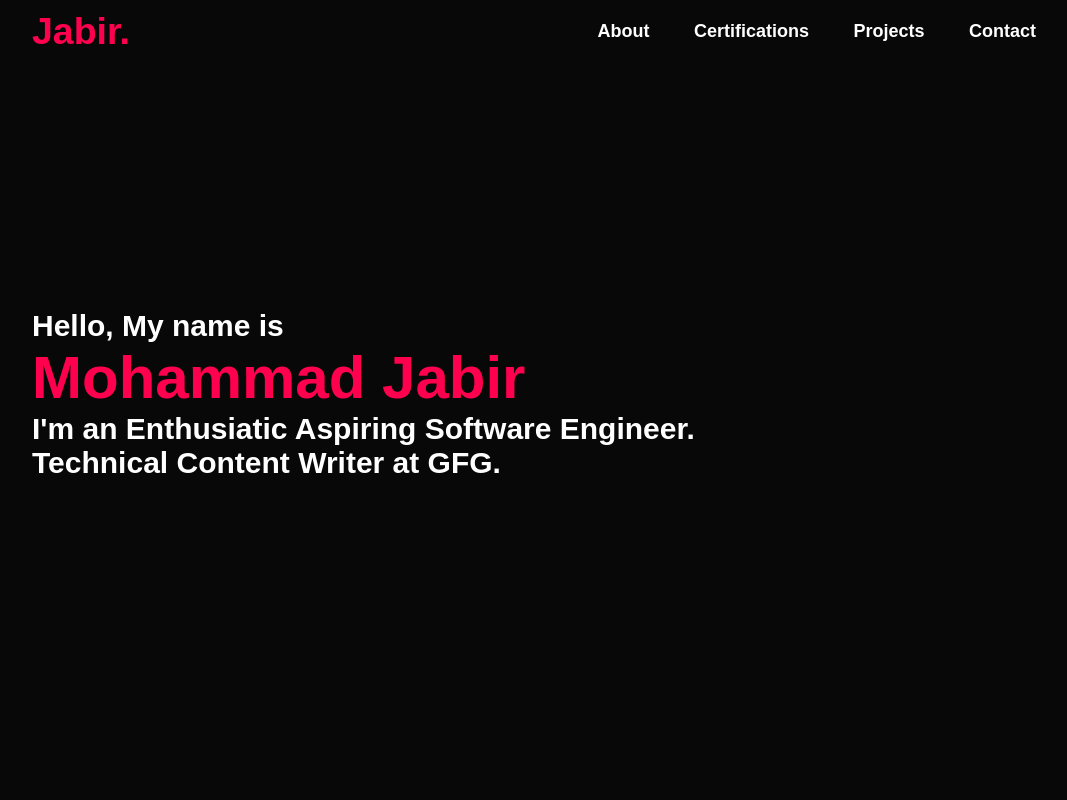
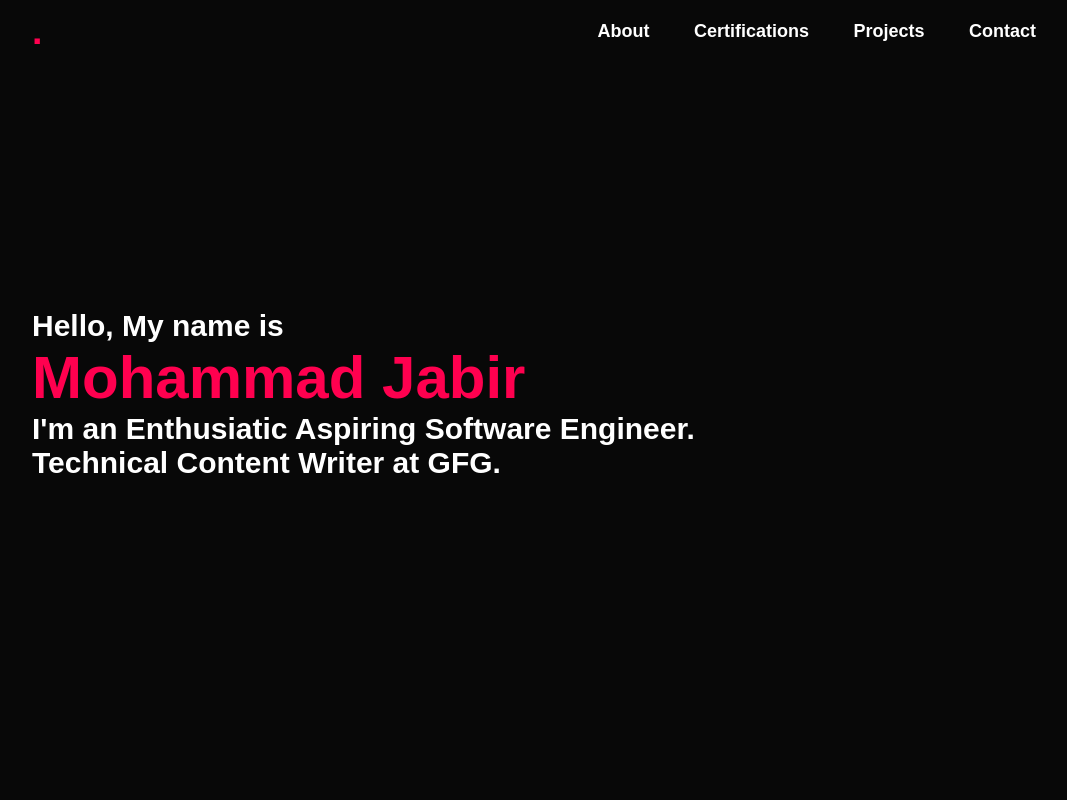
Before and after one commit to jabir7860/My_Portfolio, a plain HTML site: page index.html in a window 1280 px wide. Shown: the top 800 px of the page, without its empty margins (96-1163 px from the left). Drawn offline with Linux system fonts and the light colour scheme; files whose address does not match are found by name.

Commit message:
Update index.html

```diff
--- a/index.html
+++ b/index.html
@@ -15,7 +15,7 @@
     <div id="header">
         <div class="container">
             <nav>
-                <a href="index.html"><span><h1>Jabir.</h1></span></a>
+                <a href="index.html"><span><h1>.</h1></span></a>
                 <ul>
                     <li><a href="#about">About</a></li>
                     <li><a href="#certifications">Certifications</a></li>
```
